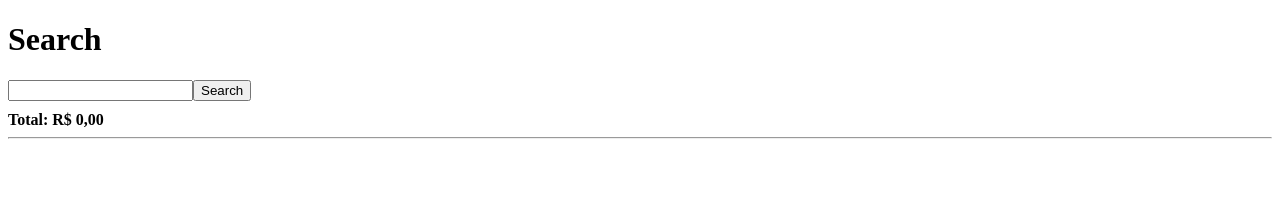
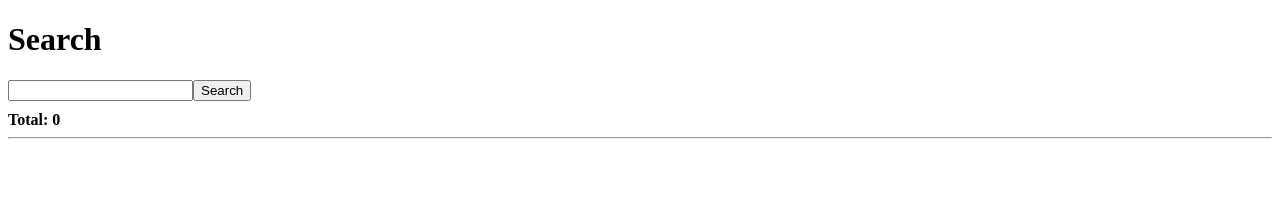
Before and after one commit to ricardo85x/07-perfreact, a Next.js app: page / in a window 1280 px wide. Shown: the top 201 px of the page. Built offline with nearby package versions, Linux system fonts and the light colour scheme.

Commit message:
high performance formatting data
In the right place

```diff
--- a/src/components/ProductItem.tsx
+++ b/src/components/ProductItem.tsx
@@ -4,6 +4,7 @@ interface ProductItemProps {
     product: {
         id: number;
         price: number;
+        priceFormatted: string;
         title: string;
     },
     onAddToWishList: (id: number) => void;
@@ -14,7 +15,7 @@ const ProductItemComponent = ( { product, onAddToWishList } : ProductItemProps)
 
     return (
         <div style={{ display: "flex", justifyContent: "space-between" }}>
-            <span>{product.title} - <strong>{product.price}</strong></span>
+            <span>{product.title} - <strong>{product.priceFormatted}</strong></span>
             <button style={{marginLeft: 10}} onClick={() => onAddToWishList(product.id)}>
                 Add to wish list
             </button>
--- a/src/components/SearchResult.tsx
+++ b/src/components/SearchResult.tsx
@@ -3,37 +3,36 @@ import { ProductItem } from "./ProductItem"
 import { useMemo } from "react"
 
 
+
+
+
 interface SearchResultProps {
-    results: Array<{
-        id: number;
-        price: number;
-        title: string;
-    }>,
+    result: {
+        totalPrice: number;
+        totalPriceFormatted: string;
+        data: Array<{
+            id: number;
+            price: number;
+            priceFormatted: string;
+            title: string;
+        }>
+    },
     onAddToWishList: (id: number) => void;
 }
 
-export const SearchResult = ({ results, onAddToWishList }: SearchResultProps) => {
+export const SearchResult = ({ result, onAddToWishList }: SearchResultProps) => {
 
 
-    const totalPrice = useMemo( () =>
-        results.reduce((total, product) =>
-            total + product.price,
-        0),
-    [results])
+
 
     return (
         <>
             <strong>
-                Total: {
-                    totalPrice.toLocaleString("pt-br", {
-                        style: "currency",
-                        currency: "BRL"
-                    }
-                )}
+                Total: { result.totalPriceFormatted}
             </strong>
             <hr />
             <div>
-                {results.map(product =>
+                {result.data.map(product =>
                     <ProductItem
                         onAddToWishList={onAddToWishList}
                         key={product.id}
--- a/src/pages/index.tsx
+++ b/src/pages/index.tsx
@@ -4,15 +4,29 @@ import { SearchResult } from "../components/SearchResult"
 
 
 type ResultType = {
+  totalPrice: number;
+  totalPriceFormatted: string;
+  data: Array<{
+    id: number;
+    price: number;
+    priceFormatted: string;
+    title: string;
+  }>
+}
+
+type ProductType = {
   id: number;
   price: number;
+  priceFormatted?: string;
   title: string;
 }
 
 export default function Home() {
 
   const [search, setSearch] = useState("")
-  const [results, setResults] = useState<ResultType[]>([])
+  const [result, setResult] = useState<ResultType>({
+    totalPrice: 0, totalPriceFormatted: "0", data: []
+  })
 
   const handleSearch = async (event: FormEvent) => {
     event.preventDefault()
@@ -23,14 +37,32 @@ export default function Home() {
 
     const response = await fetch(`http://localhost:3333/products?q=${search}`)
 
-    const data = await response.json();
+    const data = await response.json() as Array<ProductType>;
+
+    const formatter = new Intl.NumberFormat("pt-br", {
+      style: "currency",
+      currency: "BRL"
+    })
+
 
 
     if (data) {
-      setResults(data)
+
+      const totalPrice = data.reduce((total:number, product) =>
+        total + product.price,
+      0)
+
+      const products = data.map((item) => {
+        return { ...item, priceFormatted: formatter.format(item.price) }
+      })
+
+      setResult({
+        totalPrice,
+        totalPriceFormatted: formatter.format(totalPrice),
+        data: products
+      })
+
     }
-
-    console.log(data)
   }
 
   const addToWishlist = useCallback((id: number) => {
@@ -40,7 +72,7 @@ export default function Home() {
   return (
     <div>
       <h1>Search</h1>
-      <form onSubmit={handleSearch} style={{marginBottom: 10}}>
+      <form onSubmit={handleSearch} style={{ marginBottom: 10 }}>
         <input
           type="text" name="search"
           value={search} onChange={e => setSearch(e.target.value)}
@@ -48,7 +80,7 @@ export default function Home() {
         <button type="submit">Search</button>
       </form>
 
-      <SearchResult onAddToWishList={addToWishlist} results={results} />
+      <SearchResult onAddToWishList={addToWishlist} result={result} />
     </div>
   )
 }
```
